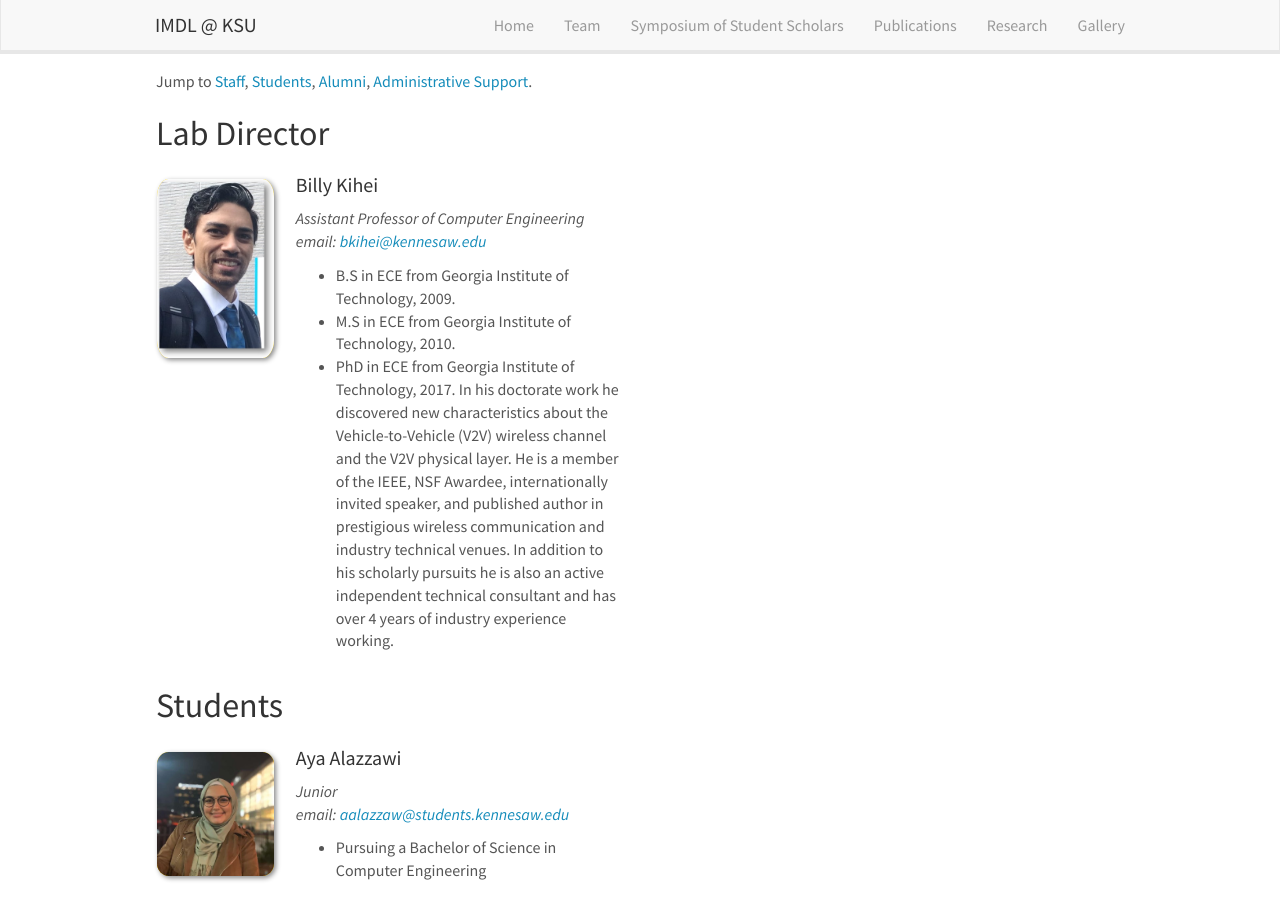
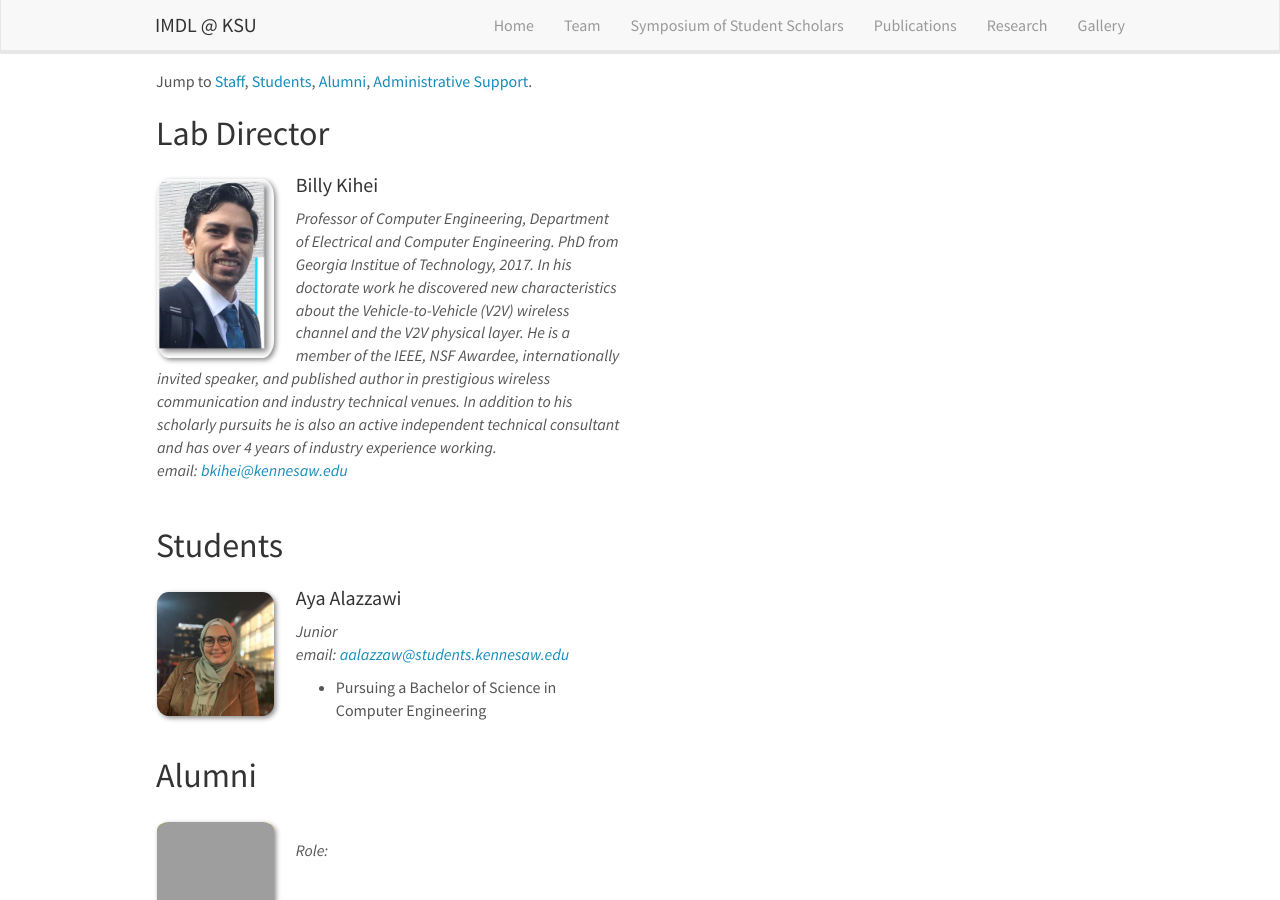
Before and after one commit to Intelligent-Mobile-Device-Lab-at-KSU/webtestbilly, a Jekyll site: the page built from _pages/team.md, in a window 1280 px wide and 900 px high. Built offline with Jekyll 4.4.1, drawn with Linux system fonts in a browser that asks for light colours; nearby versions of some CDN libraries.

Commit message:
Update team_members.yml

```diff
--- a/_data/team_members.yml
+++ b/_data/team_members.yml
@@ -1,10 +1,6 @@
 - name: "Billy Kihei"
   photo: billy.jpg
-  info: Assistant Professor of Computer Engineering
+  info: Professor of Computer Engineering, Department of Electrical and Computer Engineering. PhD from Georgia Institue of Technology, 2017. In his doctorate work he discovered new characteristics about the Vehicle-to-Vehicle (V2V) wireless channel and the V2V physical layer. He is a member of the IEEE, NSF Awardee, internationally invited speaker, and published author in prestigious wireless communication and industry technical venues. In addition to his scholarly pursuits he is also an active independent technical consultant and has over 4 years of industry experience working.
   email: bkihei@kennesaw.edu
   interests:
-  number_educ: 3
-  education1: B.S in ECE from Georgia Institute of Technology, 2009.
-  education2: M.S in ECE from Georgia Institute of Technology, 2010.
-  education3: PhD in ECE from Georgia Institute of Technology, 2017. In his doctorate work he discovered new characteristics about the Vehicle-to-Vehicle (V2V) wireless channel and the V2V physical layer. He is a member of the IEEE, NSF Awardee, internationally invited speaker, and published author in prestigious wireless communication and industry technical venues. In addition to his scholarly pursuits he is also an active independent technical consultant and has over 4 years of industry experience working.
-  interests: Research interests include Intelligent Transportation Systems, Wireless Communications and Networking, and Machine Learning.
+  number_educ: Research interests include Intelligent Transportation Systems, Wireless Communications and Networking, and Machine Learning.
```
